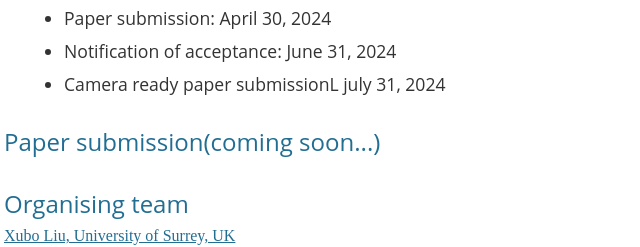
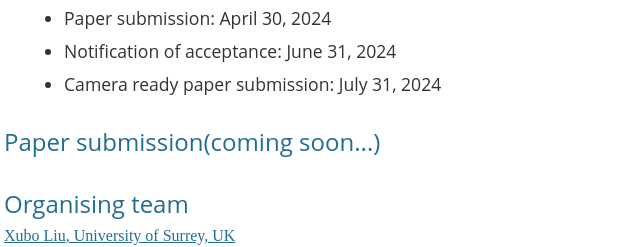
Before and after one commit to yyua8222/MLSP-web, a plain HTML site: page index.html in a window 1280 px wide. Shown: the part 1848-2095 px from the top of the page, 186-826 px from the left. Drawn offline with Linux system fonts and the light colour scheme.

Commit message:
fix typo

```diff
--- a/index.html
+++ b/index.html
@@ -187,7 +187,7 @@
     <ul>
       <li>Paper submission: April 30, 2024</li>
       <li>Notification of acceptance: June 31, 2024</li>
-      <li>Camera ready paper submissionL july 31, 2024</li>
+      <li>Camera ready paper submission: July 31, 2024</li>
     </ul>
 
 
```
